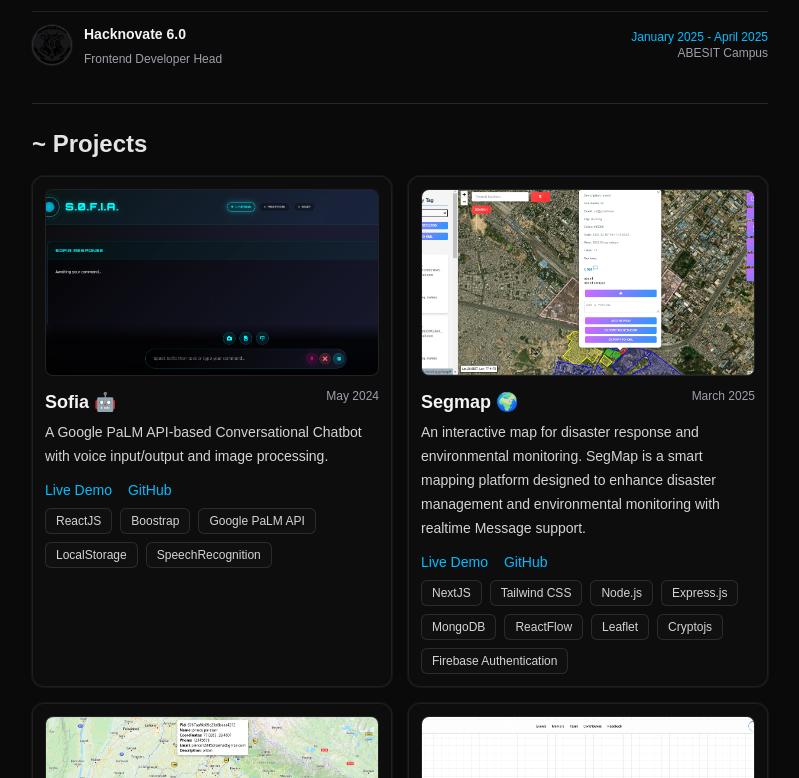
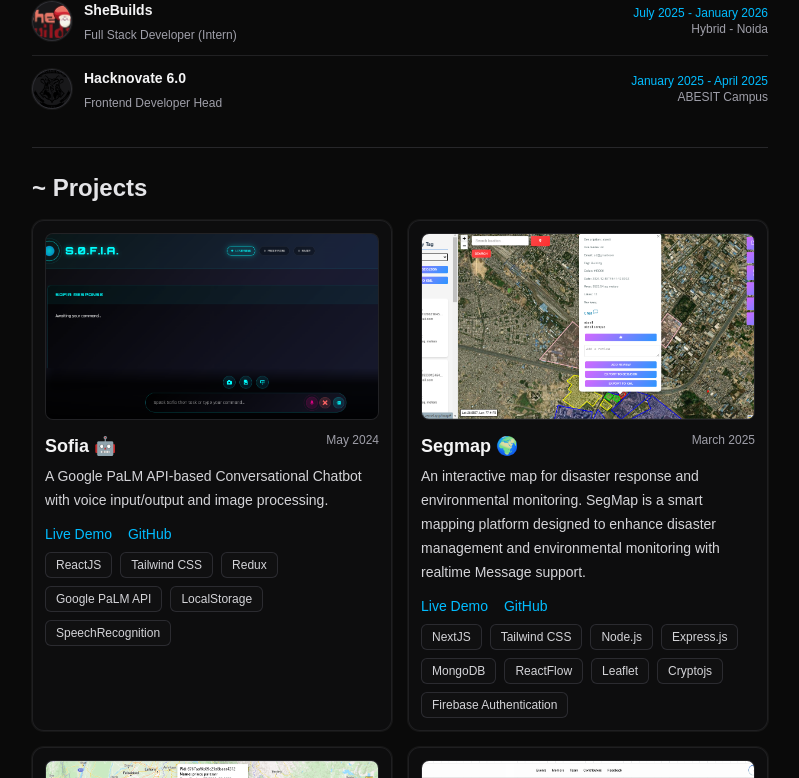
Before and after one commit to Prince-Sharma002/Prince-Sharma-Portfolio, a Next.js app: page / in a window 1280 px wide. Shown: the part 1298-2076 px from the top of the page, without its empty margins (240-1039 px from the left). Built offline with nearby package versions, Linux system fonts and the light colour scheme.

Commit message:
project update

```diff
--- a/src/app/layout.tsx
+++ b/src/app/layout.tsx
@@ -16,6 +16,10 @@ export const metadata: Metadata = {
   title: "Portfolio",
   description: "Generated by create next app",
   themeColor: '#0a0a0a',
+  icons: {
+    icon: '/me.jpg',
+    apple: '/me.jpg',
+  },
 };
 
 export default function RootLayout({
--- a/src/components/Projects.tsx
+++ b/src/components/Projects.tsx
@@ -26,7 +26,7 @@ const projects: Project[] = [
     date: 'May 2024',
     description:
       'A Google PaLM API-based Conversational Chatbot with voice input/output and image processing.',
-    tech: ['ReactJS', 'Boostrap', 'Google PaLM API', 'LocalStorage', 'SpeechRecognition' ],
+    tech: ['ReactJS', 'Tailwind CSS', 'Redux', 'Google PaLM API', 'LocalStorage', 'SpeechRecognition' ],
     demo: 'https://palm-api-react-project.vercel.app/',
     github: 'https://tinyurl.com/35panaf8',
     image: '/project/sofia.png',
--- a/src/components/Skills.tsx
+++ b/src/components/Skills.tsx
@@ -22,6 +22,7 @@ const categories: Category[] = [
       'MERN Stack',
       'Next.js',
       'Flask',
+      'Redux',
       'Tailwind CSS',
       'Bootstrap',
       'SCSS',
```
